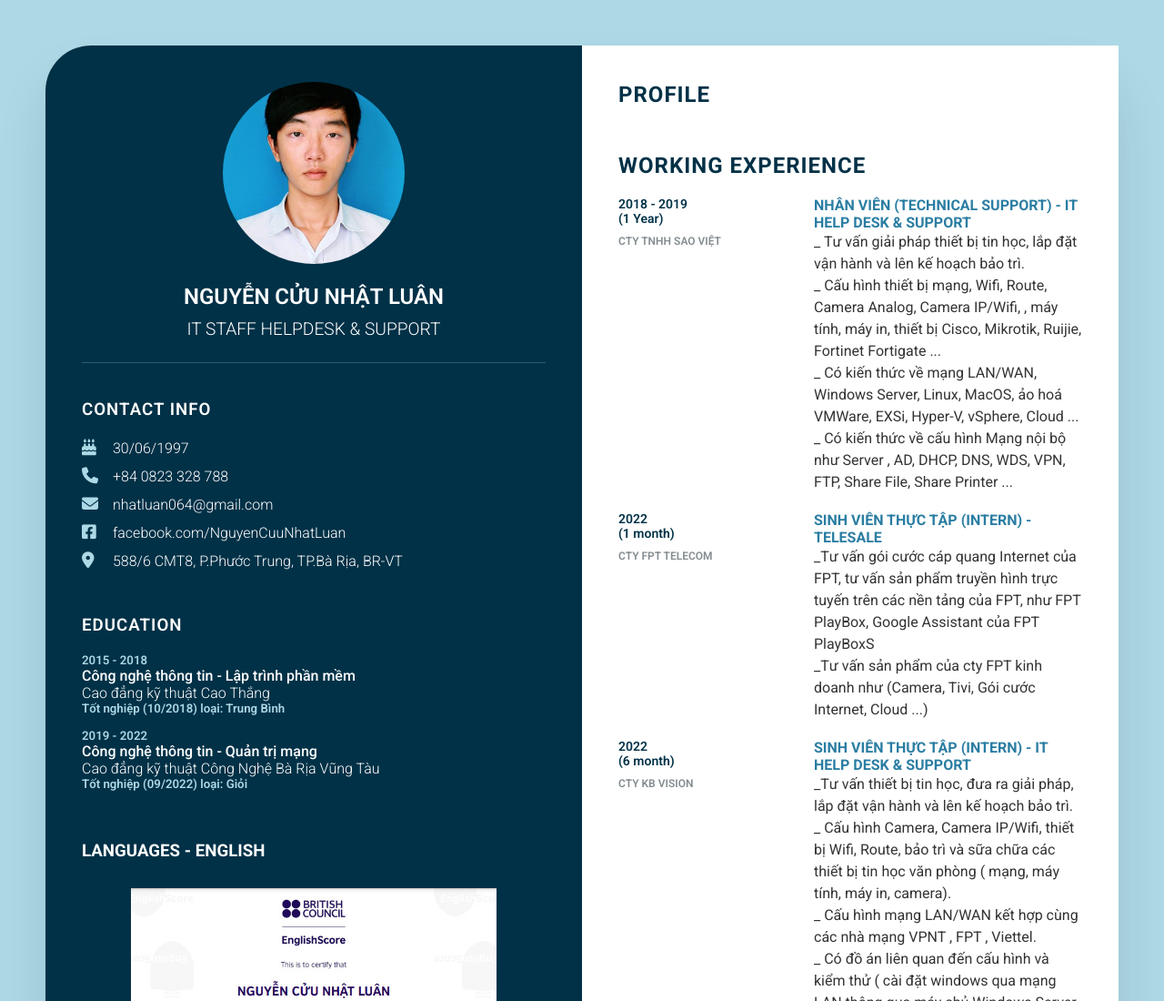
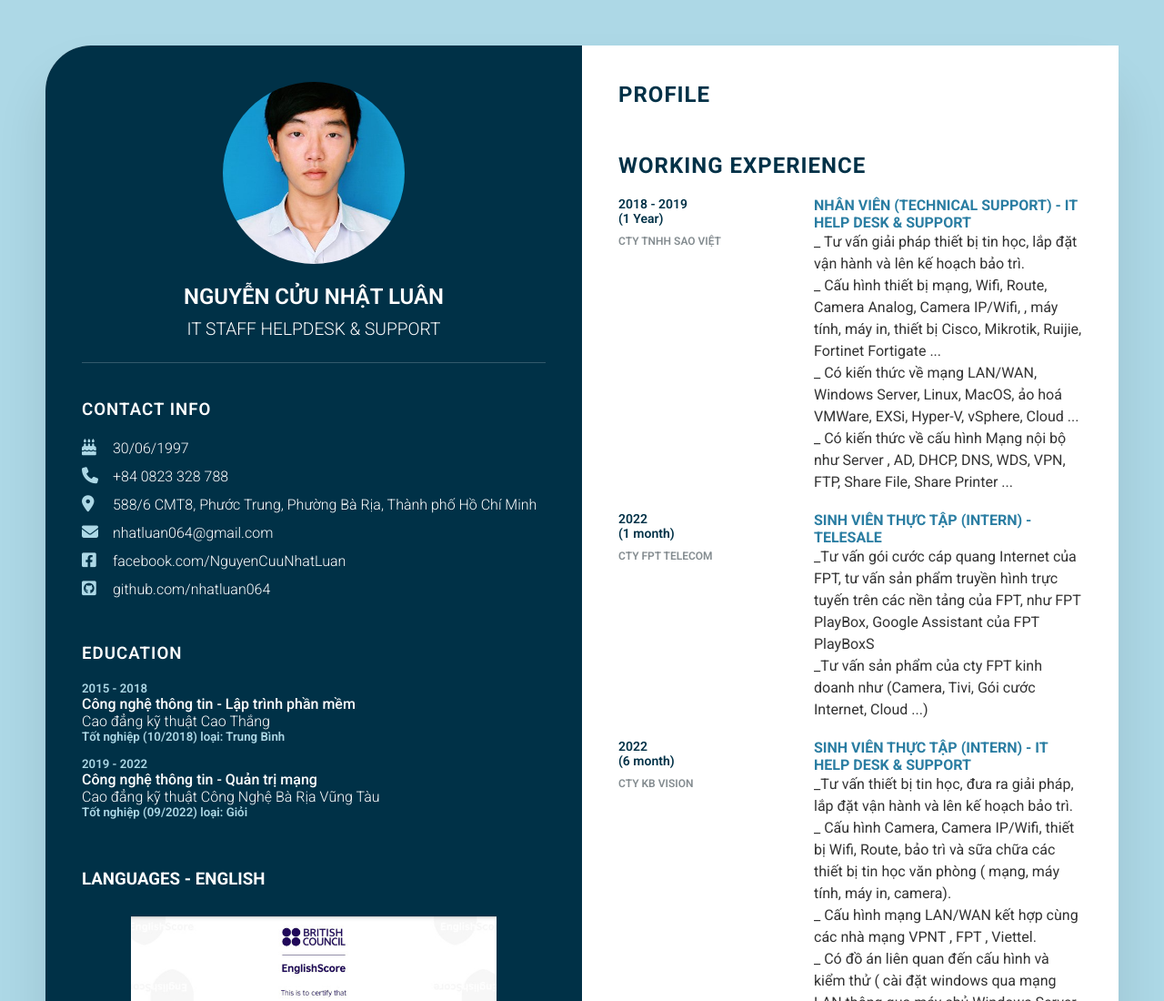
Before and after one commit to nhatluan064/my-cv, a plain HTML site: page index.html in a window 1280 px wide. Shown: the top 1100 px of the page at 91% size. Drawn offline with Linux system fonts and the light colour scheme.

Commit message:
Chỉnh sửa thông tin cá nhân và căn chỉnh lề

```diff
--- a/index.html
+++ b/index.html
@@ -34,6 +34,10 @@
                         <span class="text">+84 0823 328 788</span>
                     </li>
                     <li>
+                        <span class="icon"><i class="fa-solid fa-location-dot"></i></span>
+                        <span class="text">588/6 CMT8, Phước Trung, Phường Bà Rịa, Thành phố Hồ Chí Minh</span>
+                    </li>
+                    <li>
                         <span class="icon"><i class="fa-solid fa-envelope"></i></span>
                         <span class="text">nhatluan064@gmail.com</span>
                     </li>
@@ -42,8 +46,8 @@
                         <span class="text">facebook.com/NguyenCuuNhatLuan</span>
                     </li>
                     <li>
-                        <span class="icon"><i class="fa-solid fa-location-dot"></i></span>
-                        <span class="text">588/6 CMT8, P.Phước Trung, TP.Bà Rịa, BR-VT</span>
+                        <span class="icon"><i class="fa-brands fa-square-github"></i></span>
+                        <span class="text">github.com/nhatluan064</span>
                     </li>
                 </ul>
             </div>
```
